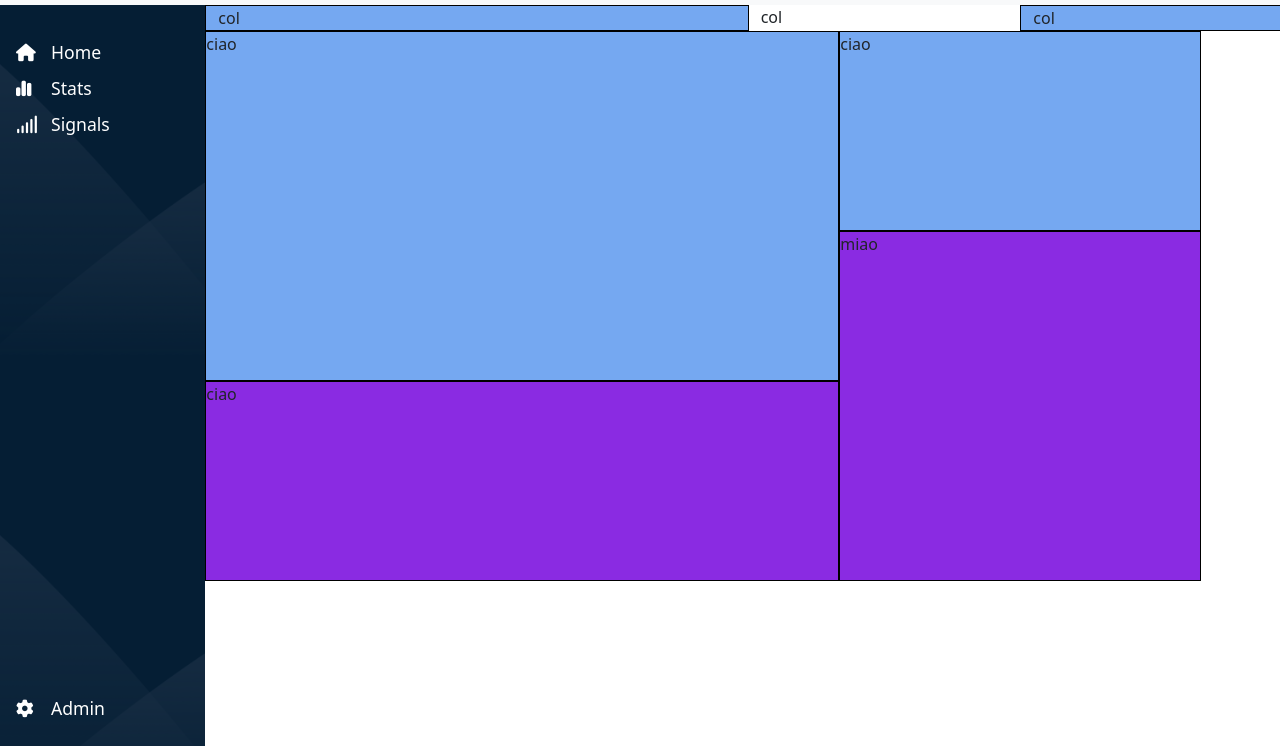
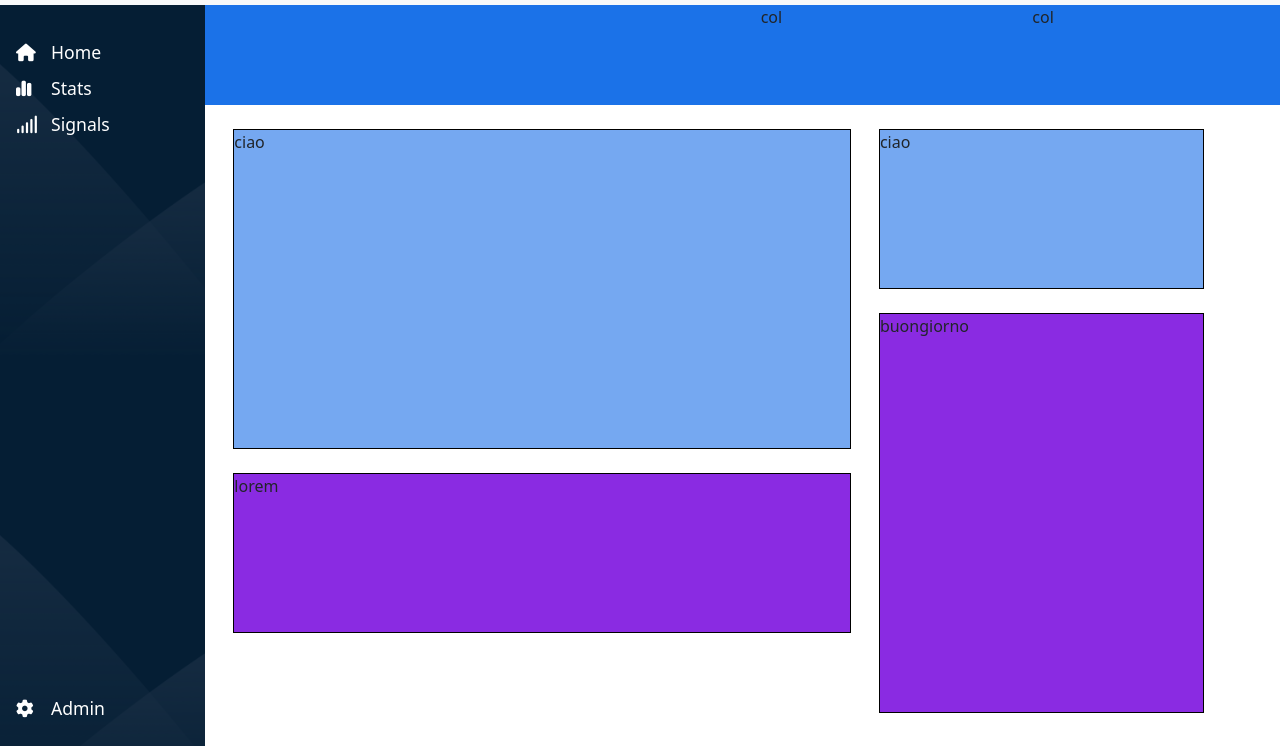
Before and after one commit to GiacomoArena/html-css-bootstrap-dashboard, a plain HTML site: page index.html in a window 1280 px wide. Shown: the part 52-800 px from the top of the page. Drawn offline with nearby package versions, Linux system fonts and the light colour scheme.

Commit message:
update commit

```diff
--- a/css/style.css
+++ b/css/style.css
@@ -1,3 +1,13 @@
+.debug2{
+  background-color: blueviolet;
+  border:1px solid black;
+}
+.debug{
+  background-color: #1b70e89a;
+  border:1px solid black;
+}
+
+
 
 .custom-dropdown-toggle::after {
   display: none;
@@ -12,9 +22,10 @@
   background-color: #051E34;
   background-image: url(../img/sidebar-bg.png);
   background-size: contain;
-  height: calc(100vh - 72px); /*da sistemare in base alla grandezza del logo che si trova sulla nav bar */
+  height: 100%; /*da sistemare in base alla grandezza del logo che si trova sulla nav bar */
   margin-right:0;
 }
+
 
 main .side-bar a{
   position: relative;
@@ -31,36 +42,27 @@ main .side-bar a span{
   padding-right: 0;
 
 }
-.debug2{
-  background-color: blueviolet;
-  border:1px solid black;
+.cnt-bluebar{
+height: 100px;
+background-color: #1B72E8;
 }
-.debug{
-  background-color: #1b70e89a;
-  border:1px solid black;
+.cnt-7{
+  width: 65%;
 }
-.boolean-info{
-  /* width: calc(100% - 70px);
-  height: 130px; */
-  /* margin-left: 12px; */
+.cnt-4{
+  width: 30%;
 }
 .prossime-classi{
-  /* width: 70%; */
-  height: 350px;
+  height: 40vh;
 }
 .todo{
-  /* width: 10%; */
-  height: 200px;
+  height: 20vh;
 }
 .todos{
-  /* width: 100%; */
   height: 150px;
-  /* position: absolute;
-  top: 195px; */
 }
 .faq{
-  /* width: 70%; */
-  height: 200px;
+  height: 50vh;
 }
 
 
--- a/index.html
+++ b/index.html
@@ -77,8 +77,8 @@
   </div>
 </header>
 
-<main>
-  <div class="row">
+<main class="overflow-x-hidden">
+  <div class="row ">
     <!-- side bar rules -->
     <div class="col-1 col-lg-2 cnt-sidebar">
       <div class="row side-bar me-0 flex-column">
@@ -109,21 +109,23 @@
       <!-- blue  bar rules  -->
       <div class="row cnt-bluebar">
 
-        <div class="col-6 debug">col</div>
-        <div class="col-3 ">col</div>
-        <div class="col-3 debug">col</div>
+        <div class="col-sm-6 order-3 order-sm-0 d-flex ">
+
+        </div>
+        <div class="col-sm-3 order-1 d-flex ">col</div>
+        <div class="col-sm-3 order-0 order-sm-3 d-flex ">col</div>
       </div>
       <!--\\\ blue  bar rules  -->
-      <div class="row d-flex flex-wrap">
-    <div class="col-7">
-      <div class="row debug prossime-classi"> ciao</div>
-      <div class="row debug2 todo">ciao</div>
+      <div class="row d-flex mt-4 ms-4 ms-lg-3 flex-wrap cnt-statics">
+    <div class="col-11 col-lg-7 ">
+      <div class="row debug prossime-classi mb-4"> ciao</div>
+      <div class="row debug2 mb-4 todo">lorem</div>
     </div>
-    <div class="col-4">
-      <div class="row todo debug">
+    <div class="col-11 col-lg-4 ">
+      <div class="row todo ms-lg-3 mb-4 debug">
         ciao
       </div>
-      <div class="row prossime-classi debug2">miao</div>
+      <div class="row faq ms-lg-3 debug2">buongiorno</div>
     </div>
   </div>
     </div>
```
